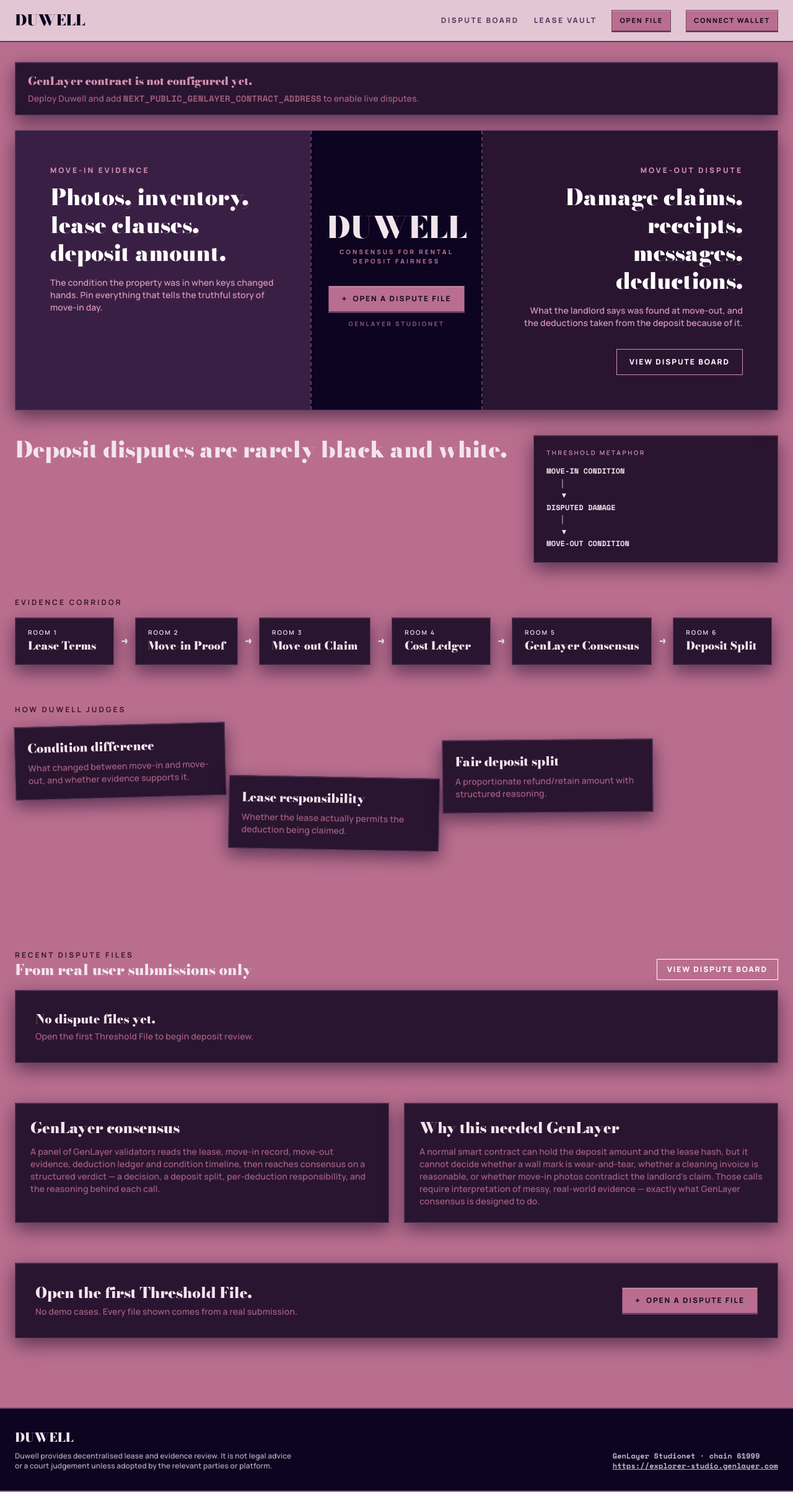
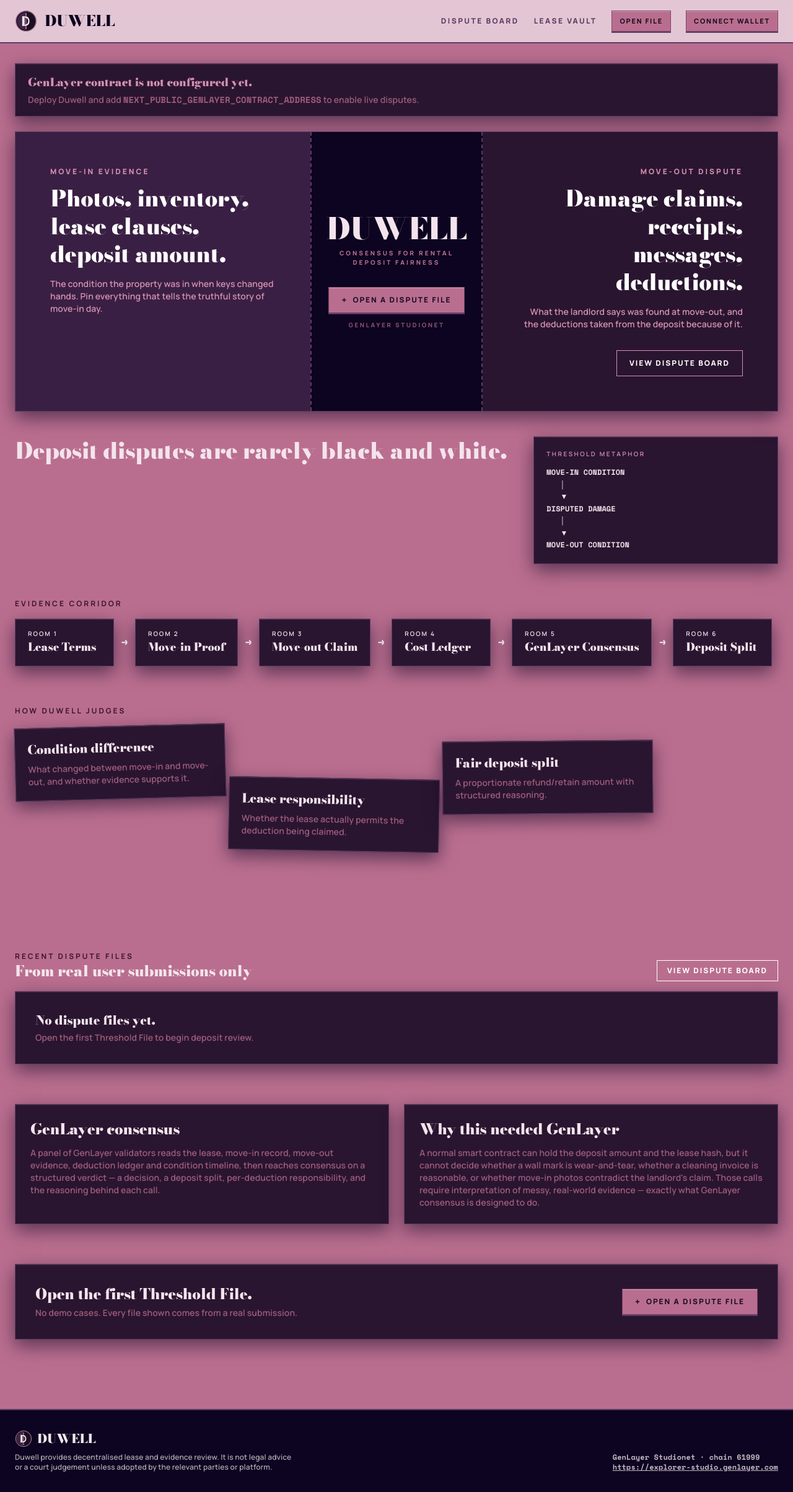
Before and after one commit to Ifem1/DUWELL, a Next.js app: page / in a window 1280 px wide. Shown: the whole page at 62% size. Built offline with nearby package versions, Linux system fonts and the light colour scheme.

Commit message:
Add Duwell threshold-seal logo; wire as favicon and nav/footer mark

```diff
--- a/src/app/layout.tsx
+++ b/src/app/layout.tsx
@@ -11,6 +11,13 @@
 export const metadata: Metadata = {
   title: "Duwell — Rental Deposit Dispute Resolver",
   description: "Deposit disputes resolved through evidence and consensus.",
+  icons: {
+    icon: [
+      { url: "/favicon.svg", type: "image/svg+xml" },
+    ],
+    shortcut: "/favicon.svg",
+    apple: "/favicon.svg",
+  },
 };
 
 export default function RootLayout({ children }: { children: React.ReactNode }) {
--- a/src/components/layout/DuwellFooter.tsx
+++ b/src/components/layout/DuwellFooter.tsx
@@ -5,7 +5,10 @@
     <footer className="border-t-2 border-ledger bg-[#0C0420] text-paper mt-20">
       <div className="mx-auto max-w-7xl px-6 py-8 flex flex-wrap items-end justify-between gap-6">
         <div>
-          <div className="font-display text-xl tracking-widest">DUWELL</div>
+          <div className="flex items-center gap-2">
+            <img src="/logo.svg" alt="" width={28} height={28} />
+            <span className="font-display text-xl tracking-widest">DUWELL</span>
+          </div>
           <p className="text-xs opacity-70 max-w-md mt-2">
             Duwell provides decentralised lease and evidence review. It is not legal advice
             or a court judgement unless adopted by the relevant parties or platform.
--- a/src/components/layout/TopNavigation.tsx
+++ b/src/components/layout/TopNavigation.tsx
@@ -5,8 +5,9 @@
   return (
     <header className="border-b-2 border-[#5D3C64] bg-[#F5EBF1]/70 backdrop-blur-sm sticky top-0 z-30">
       <div className="mx-auto max-w-7xl px-6 py-4 flex items-center justify-between">
-        <Link href="/" className="font-display font-black text-2xl tracking-[0.3em] text-[#0C0420]">
-          DUWELL
+        <Link href="/" className="flex items-center gap-3 text-[#0C0420]">
+          <img src="/logo.svg" alt="Duwell" width={36} height={36} className="shrink-0" />
+          <span className="font-display font-black text-2xl tracking-[0.3em]">DUWELL</span>
         </Link>
         <nav className="flex items-center gap-6 text-xs uppercase tracking-[0.2em] text-[#5D3C64] font-black">
           <Link href="/disputes" className="hover:text-brass">Dispute Board</Link>
```
Also changed, not shown: public/favicon.svg (added), public/logo.svg (added).
